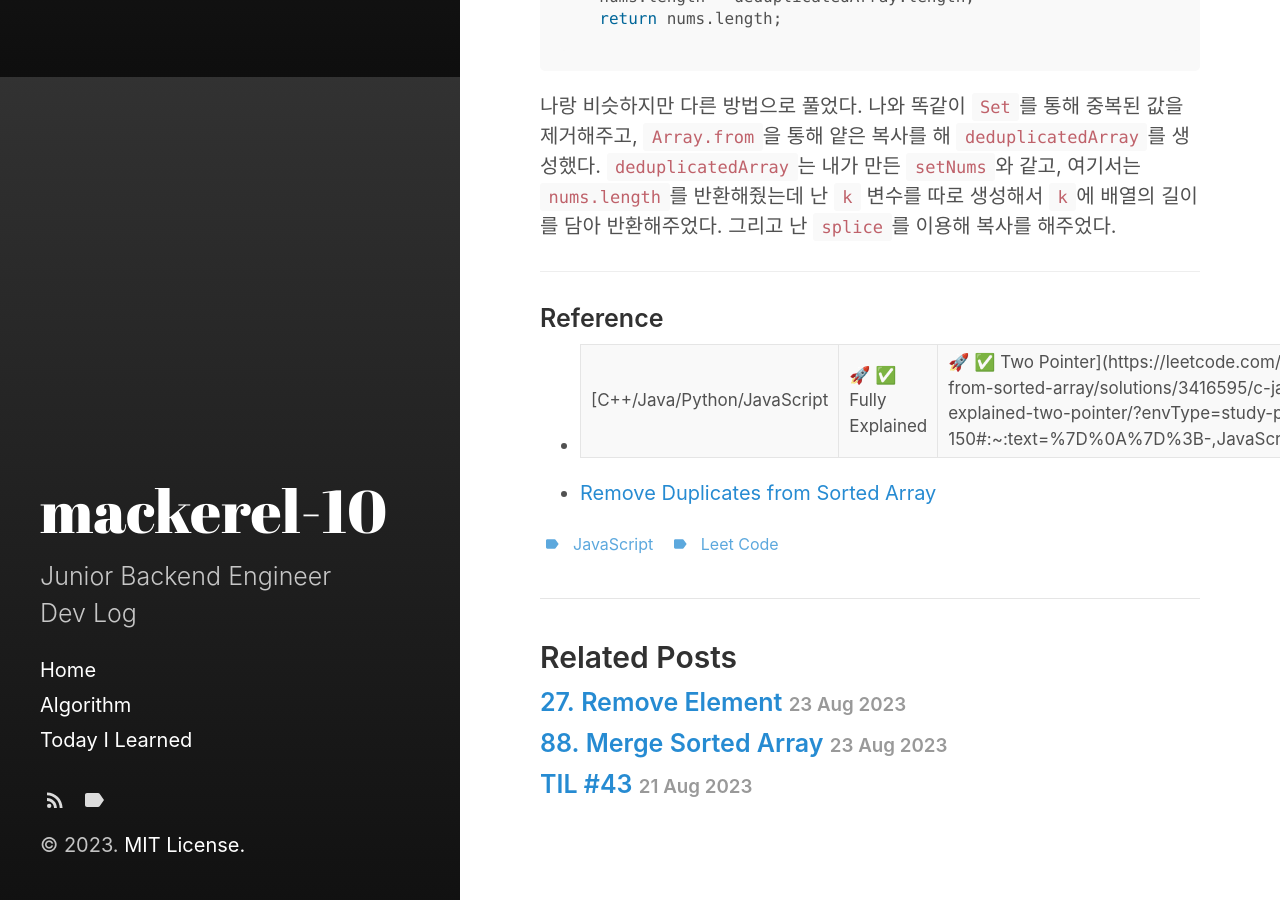
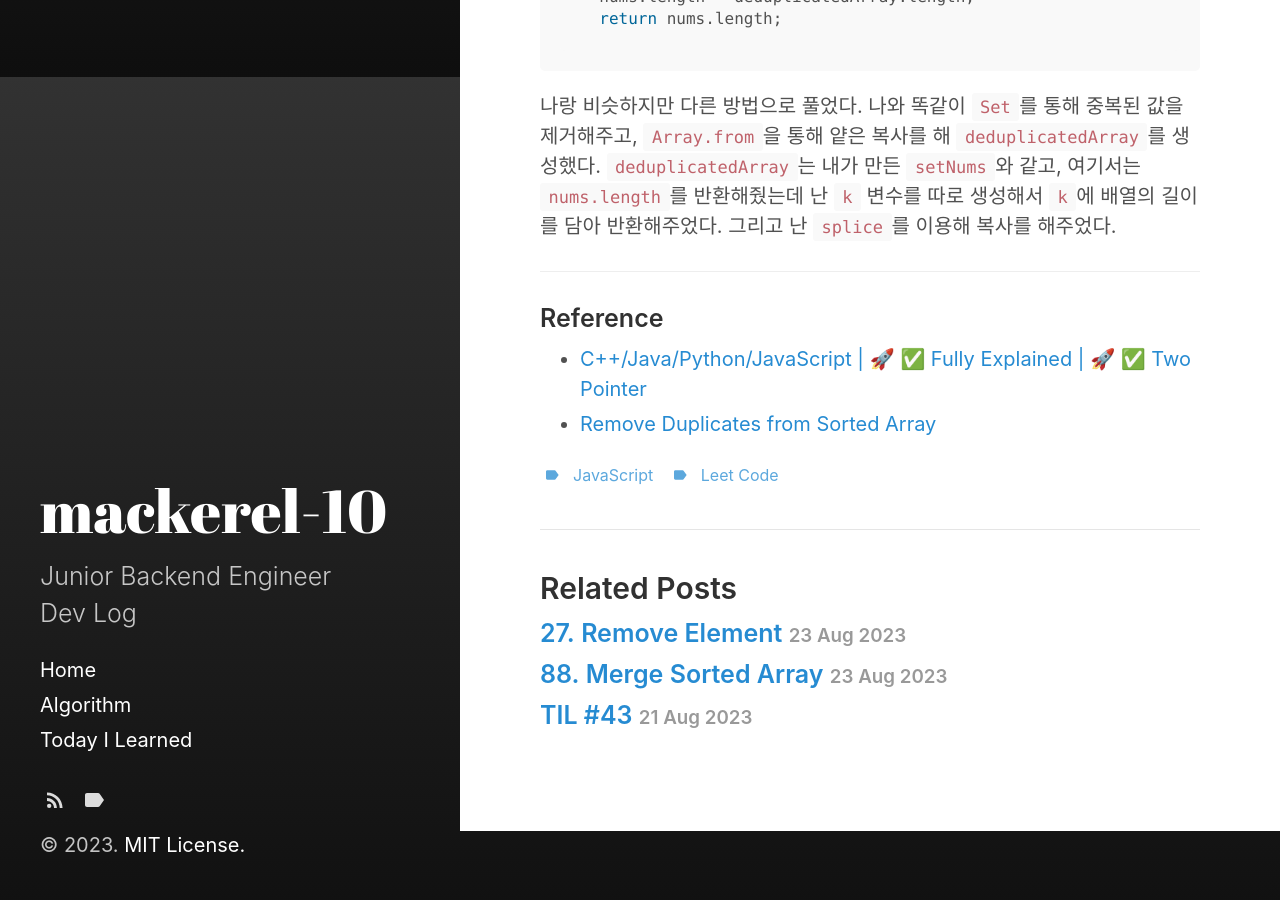
Before and after one commit to mackerel-10/mackerel-10.github.io, a Jekyll site: the page built from _posts/Algorithm/Leet/2023-08-23-26-Remove-Duplicates-from-Sorted-Array.md, in a window 1280 px wide and 900 px high, scrolled down 2623 px. Built offline with Jekyll 4.4.1, drawn with Linux system fonts in a browser that asks for light colours.

```diff
--- a/_posts/Algorithm/Leet/2023-08-23-26-Remove-Duplicates-from-Sorted-Array.md
+++ b/_posts/Algorithm/Leet/2023-08-23-26-Remove-Duplicates-from-Sorted-Array.md
@@ -94,5 +94,5 @@
 
 ### Reference
 
-- [C++/Java/Python/JavaScript | 🚀 ✅ Fully Explained | 🚀 ✅ Two Pointer](https://leetcode.com/problems/remove-duplicates-from-sorted-array/solutions/3416595/c-java-python-javascript-fully-explained-two-pointer/?envType=study-plan-v2&envId=top-interview-150#:~:text=%7D%0A%7D%3B-,JavaScript,-/**%0A%20*%20%40param)
+- [C++/Java/Python/JavaScript \| 🚀 ✅ Fully Explained \| 🚀 ✅ Two Pointer](https://leetcode.com/problems/remove-duplicates-from-sorted-array/solutions/3416595/c-java-python-javascript-fully-explained-two-pointer/?envType=study-plan-v2&envId=top-interview-150#:~:text=%7D%0A%7D%3B-,JavaScript,-/**%0A%20*%20%40param)
 - [Remove Duplicates from Sorted Array](https://leetcode.com/problems/remove-duplicates-from-sorted-array/solutions/3337993/javascript-o-1-extra-memory-99-beats/?envType=study-plan-v2&envId=top-interview-150#:~:text=JAVASCRIPT%20%7C%7C%20O%281%29%20extra%20memory%20%7C%7C%2099%25%20beats)
```
Also changed, not shown: _posts/Algorithm/Leet/2023-08-23-27-Remove-Element.md (+4 -4 lines).
